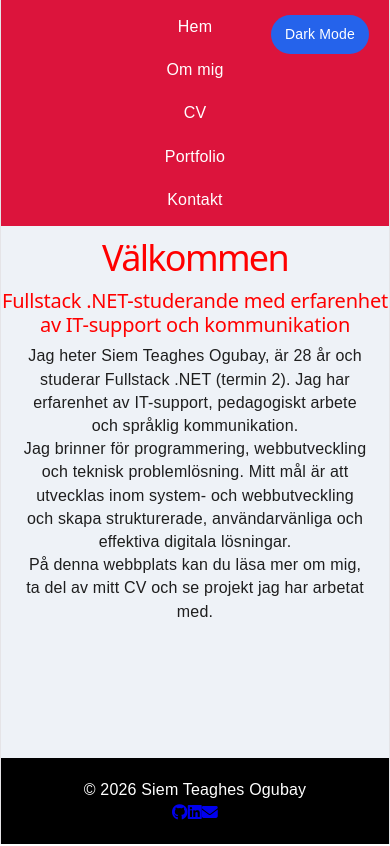
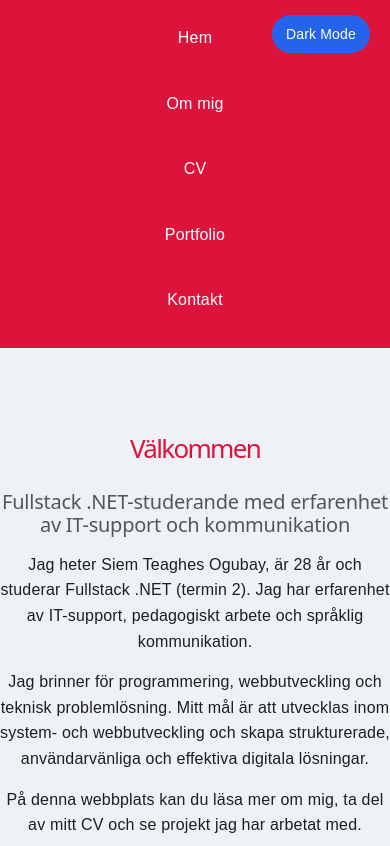
Before and after one commit to siemteaghesogubay-git/reactup2, a React (Vite) app: page / in a window 390 px wide. Shown: the top 846 px of the page. Built offline with nearby package versions, Linux system fonts and the light colour scheme.

Commit message:
made big changes its done now

```diff
--- a/src/App.css
+++ b/src/App.css
@@ -1,15 +1,25 @@
 /* =========================
-   GRUND
+   RESET
 ========================= */
+* {
+  margin: 0;
+  padding: 0;
+  box-sizing: border-box;
+}
+
 html, body, #root {
   height: 100%;
-  margin: 0;
+  width: 100%;
 }
 
+/* =========================
+   BODY
+========================= */
 body {
   font-family: 'Poppins', sans-serif;
   background: #eef2f7;
   color: #1e1e1e;
+  line-height: 1.6;
   transition: background 0.3s ease, color 0.3s ease;
 }
 
@@ -24,11 +34,34 @@ body {
 
 main {
   flex: 1;
+  width: 100%;
 }
 
 /* =========================
    DARK MODE
 ========================= */
+#dark-toggle {
+  display: none;
+}
+
+.toggle-btn {
+  position: fixed;
+  top: 15px;
+  right: 20px;
+  background: #2563eb;
+  color: white;
+  padding: 8px 14px;
+  border-radius: 20px;
+  cursor: pointer;
+  font-size: 14px;
+  z-index: 1000;
+}
+
+#dark-toggle:checked ~ .page {
+  background: #121212;
+  color: #e5e5e5;
+}
+
 body.dark {
   background: #121212;
   color: #e5e5e5;
@@ -38,19 +71,21 @@ body.dark {
    NAVBAR
 ========================= */
 .navbar {
+  width: 100%;
   background: crimson;
   display: flex;
   justify-content: center;
   align-items: center;
   padding: 15px;
-  position: relative;
+  transition: 0.3s;
 }
 
 .navbar ul {
   display: flex;
   gap: 20px;
+  padding: 0;
   margin: 0;
-  padding: 0;
+  list-style: none;
 }
 
 .navbar li {
@@ -63,6 +98,10 @@ body.dark {
   font-weight: 500;
 }
 
+.navbar a.active {
+  border-bottom: 2px solid white;
+}
+
 .navbar a:hover {
   color: #ffdada;
 }
@@ -72,168 +111,151 @@ body.dark .navbar {
 }
 
 /* =========================
-   DARK MODE BUTTON
+   HERO
 ========================= */
-#dark-toggle {
-  display: none;
+.hero {
+  width: 100%;
+  padding: 60px 0;
+  text-align: center;
 }
 
-.toggle-btn {
-  position: absolute;
-  top: 15px;
-  right: 20px;
-  background: #2563eb;
-  color: white;
-  padding: 8px 14px;
-  border-radius: 20px;
-  cursor: pointer;
-  font-size: 14px;
+.hero h1 {
+  font-size: 38px;
+  color: crimson;
+  text-align: center;
+}
+
+.hero h2 {
+  font-weight: 400;
+  color: #555;
+}
+
+body.dark .hero h2 {
+  color: #ccc;
+}
+
+.hero p {
+  max-width: 700px;
+  margin: 15px auto;
 }
 
 /* =========================
-   HERO / TEXT
+   ABOUT
 ========================= */
-h1 {
-  text-align: center;
-  margin-top: 20px;
-  color: crimson;
+.about {
+  width: 100%;
+  padding: 40px 0;
 }
 
-.subtitle {
-  text-align: center;
+.about-content {
+  max-width: 900px;
+  margin: auto;
 }
 
-.description {
-  padding: 0 20px;
-  text-align: center;
+.about-content p {
+  margin-bottom: 15px;
 }
 
 /* =========================
    CV
 ========================= */
 .cv-container {
-  max-width: 1100px;
-  margin: auto;
-  padding: 20px;
+  width: 100%;
+  padding: 40px 0;
 }
 
 .cv-grid {
   display: grid;
   grid-template-columns: 2fr 1fr;
-  gap: 30px;
+  gap: 25px;
 }
 
 .cv-grid section {
   background: white;
   padding: 20px;
-  border-radius: 10px;
+  border-radius: 12px;
+  transition: 0.3s;
+}
+
+.cv-grid section:hover {
+  transform: translateY(-5px);
 }
 
 body.dark .cv-grid section {
   background: #1e1e1e;
 }
 
-/* CV BILD */
+/* CV IMAGE */
 .cv-image {
   width: 180px;
   height: 180px;
   border-radius: 50%;
-  margin: 30px auto;
   display: block;
+  margin: 20px auto;
 }
 
 /* =========================
    PORTFOLIO
 ========================= */
 .portfolio {
-  padding: 40px;
-  background: inherit;
-}
-
-body.dark .portfolio {
-  background: #121212;
+  width: 100%;
+  padding: 40px 0;
 }
 
 .portfolio-grid {
   display: grid;
   grid-template-columns: repeat(auto-fit, minmax(250px, 1fr));
-  gap: 30px;
-  padding: 20px;
+  gap: 25px;
 }
 
 .project-card {
   background: white;
   padding: 20px;
-  border-radius: 10px;
+  border-radius: 12px;
   text-align: center;
   transition: 0.3s;
 }
 
 .project-card:hover {
-  transform: translateY(-5px);
+  transform: translateY(-6px);
 }
 
 body.dark .project-card {
   background: #1e1e1e;
-  color: #e5e5e5;
 }
 
 /* =========================
-   BUTTON
+   BUTTONS
 ========================= */
 .btn {
   display: inline-block;
   background: crimson;
   color: white;
-  padding: 8px 15px;
-  border-radius: 6px;
+  padding: 8px 16px;
+  border-radius: 20px;
   text-decoration: none;
   margin-top: 10px;
+  transition: 0.3s;
 }
 
 .btn:hover {
   background: #b3002d;
 }
 
-body.dark .btn {
-  background: #333;
-}
-
-body.dark .btn:hover {
-  background: #555;
-}
-
-/* =========================
-   FILTER BUTTONS
-========================= */
-.filter-buttons {
-  margin: 20px;
-  text-align: center;
-}
-
-.filter-buttons button {
-  margin: 5px;
-  padding: 8px 15px;
-  cursor: pointer;
-}
-
-.filter-buttons .active {
-  background: black;
-  color: white;
-}
-
 /* =========================
    FOOTER
 ========================= */
 .footer {
-  background: black;
-  color: white;
-  padding: 20px;
+  width: 100%;
+  background: #111;
+  color: #ccc;
+  padding: 20px 0;
   text-align: center;
+  margin-top: 60px;
 }
 
 body.dark .footer {
-  background: #1e1e1e;
+  background: #000;
 }
 
 /* =========================
@@ -242,7 +264,6 @@ body.dark .footer {
 img {
   max-width: 100%;
   height: auto;
-  border-radius: 10px;
 }
 
 /* =========================
@@ -258,13 +279,35 @@ img {
 
 /* MOBILE */
 @media (max-width: 600px) {
+
+  .navbar {
+    flex-direction: column;
+    align-items: center;
+    gap: 10px;
+    padding: 15px 20px;
+  }
+
   .navbar ul {
     flex-direction: column;
     align-items: center;
+    width: 100%;
   }
 
-  h1 {
-    font-size: 22px;
+  .navbar li {
+    width: 100%;
+    text-align: center;
+  }
+
+  .navbar a {
+    display: block;
+    width: 100%;
+    padding: 10px;
+    text-align: center;
+  }
+
+  .hero h1 {
+    font-size: 26px;
+    text-align: center;
   }
 
   .cv-image {
@@ -272,7 +315,4 @@ img {
     height: 140px;
   }
 
-  .portfolio {
-    padding: 20px;
-  }
 }
--- a/src/App.jsx
+++ b/src/App.jsx
@@ -26,6 +26,7 @@ function App() {
       <Navbar dark={dark} setDark={setDark} />
 
       {/* ROUTES */}
+      <main>
         <Routes>
           <Route path="/" element={<Home />} />
           <Route path="/about" element={<About />} />
@@ -33,6 +34,7 @@ function App() {
           <Route path="/portfolio" element={<Portfolio />} />
           <Route path="/contact" element={<Contact />} />
         </Routes>
+      </main>
 
       {/* FOOTER */}
       <Footer />
--- a/src/index.css
+++ b/src/index.css
@@ -9,44 +9,26 @@
   --accent-border: rgba(170, 59, 255, 0.5);
   --social-bg: rgba(244, 243, 236, 0.5);
   --shadow:
-    rgba(0, 0, 0, 0.1) 0 10px 15px -3px, rgba(0, 0, 0, 0.05) 0 4px 6px -2px;
+    rgba(0, 0, 0, 0.1) 0 10px 15px -3px,
+    rgba(0, 0, 0, 0.05) 0 4px 6px -2px;
 
   --sans: system-ui, 'Segoe UI', Roboto, sans-serif;
   --heading: system-ui, 'Segoe UI', Roboto, sans-serif;
   --mono: ui-monospace, Consolas, monospace;
 
-  font: 18px/145% var(--sans);
+  font-size: 18px;
+  line-height: 145%;
+  font-family: var(--sans);
   letter-spacing: 0.18px;
-  color-scheme: light dark;
-  color: var(--text);
-  background: var(--bg);
   font-synthesis: none;
   text-rendering: optimizeLegibility;
   -webkit-font-smoothing: antialiased;
   -moz-osx-font-smoothing: grayscale;
-
-  @media (max-width: 1024px) {
-    font-size: 16px;
-  }
 }
 
-@media (prefers-color-scheme: dark) {
+@media (max-width: 1024px) {
   :root {
-    --text: #9ca3af;
-    --text-h: #f3f4f6;
-    --bg: #16171d;
-    --border: #2e303a;
-    --code-bg: #1f2028;
-    --accent: #c084fc;
-    --accent-bg: rgba(192, 132, 252, 0.15);
-    --accent-border: rgba(192, 132, 252, 0.5);
-    --social-bg: rgba(47, 48, 58, 0.5);
-    --shadow:
-      rgba(0, 0, 0, 0.4) 0 10px 15px -3px, rgba(0, 0, 0, 0.25) 0 4px 6px -2px;
-  }
-
-  #social .button-icon {
-    filter: invert(1) brightness(2);
+    font-size: 16px;
   }
 }
 
@@ -55,11 +37,9 @@ body {
 }
 
 #root {
-  width: 1126px;
+  width: 100%;
   max-width: 100%;
-  margin: 0 auto;
-  text-align: center;
-  border-inline: 1px solid var(--border);
+  margin: 0;
   min-height: 100svh;
   display: flex;
   flex-direction: column;
@@ -71,27 +51,35 @@ h2 {
   font-family: var(--heading);
   font-weight: 500;
   color: red;
-
+  text-align: center;
 }
 
 h1 {
   font-size: 56px;
   letter-spacing: -1.68px;
   margin: 32px 0;
-  @media (max-width: 1024px) {
+}
+
+@media (max-width: 1024px) {
+  h1 {
     font-size: 36px;
     margin: 20px 0;
   }
 }
+
 h2 {
   font-size: 24px;
   line-height: 118%;
   letter-spacing: -0.24px;
   margin: 0 0 8px;
-  @media (max-width: 1024px) {
+}
+
+@media (max-width: 1024px) {
+  h2 {
     font-size: 20px;
   }
 }
+
 p {
   margin: 0;
 }
--- a/src/pages/Portfolio.jsx
+++ b/src/pages/Portfolio.jsx
@@ -5,6 +5,7 @@ import hangmanImg from "../assets/hänggubbe.webp";
 import schoolImg from "../assets/SchoolManagement pic.webp";
 import portfolioImg from "../assets/hhhh.webp";
 import libraryImg from "../assets/jakobsbergs_bibliotek.webp";
+import socialHealthImg from "../assets/h -app.webp";
 
 function Portfolio() {
 
@@ -73,6 +74,13 @@ function Portfolio() {
       desc: "Biblioteksapp för att hantera böcker och användare.",
       img: libraryImg,
       github: "https://github.com/siemteaghesogubay-git/LibrarySystem.git"
+    },
+
+    {
+      title: "Social Health Challenge",
+      desc: "App för att främja social och mental hälsa.",
+      img: socialHealthImg,
+      github: "https://github.com/siemteaghesogubay-git/SocialHealthChallenge.git"
     }
   ];
 
```
Also changed, not shown: src/assets/h -app.webp (added). Lines whose indentation alone changed are shown as unchanged.
